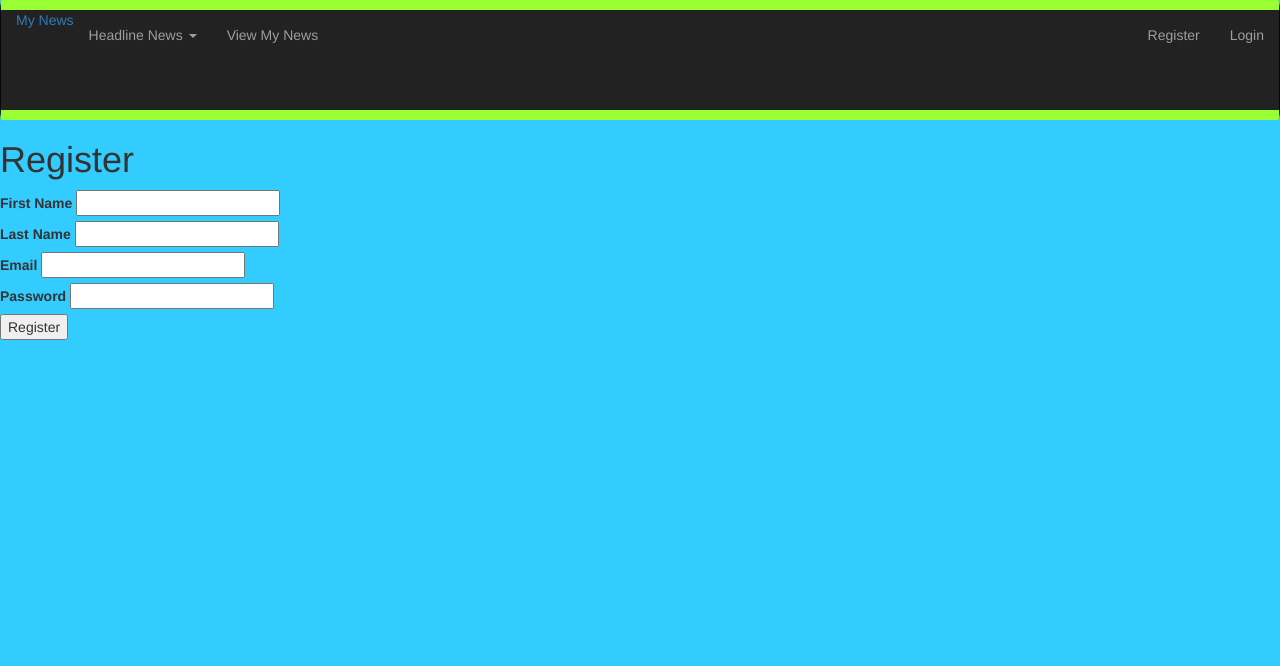
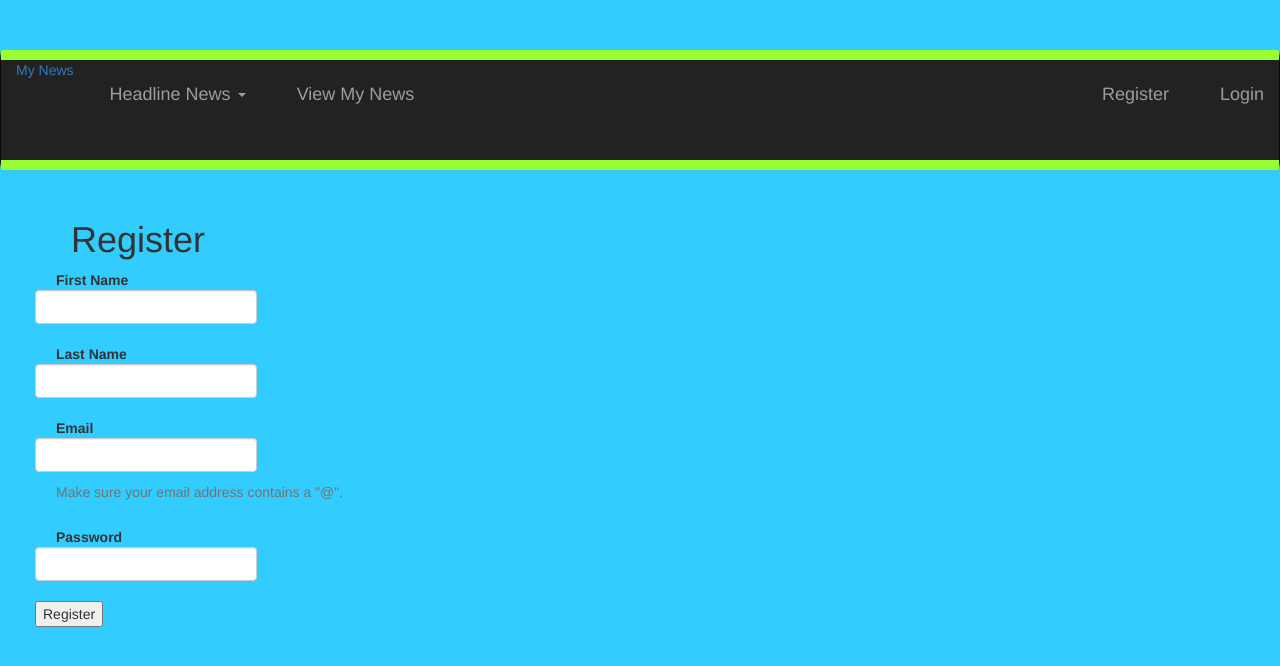
Before and after one commit to loribard/personalized_news.mainrepo, a Flask app: page /register_form in a window 1280 px wide. Shown: the top 666 px of the page. Run offline with Flask 2, Linux system fonts and the light colour scheme; parts of the project's set-up code (start-up, migrations or seed data) failed here and were passed over; some libraries are stand-ins or nearby versions.

Commit message:
worked on bootstrap, css and html

```diff
--- a/important.html
+++ /dev/null
@@ -1,6 +0,0 @@
-{% extends 'base.html' %}
-{% block content %}
-
-You are a valued user of our app.
-
-{% endblock %}
--- a/static/mystyle.css
+++ b/static/mystyle.css
@@ -1,33 +1,18 @@
 
         .navbar-brand { font-family: "Anton"; text-align: left; padding:0px;}
 
-        #login  {
-          width:80%;
-          font-size: 125%;
-        }
-
-        .navbar .icon-bar {
-          display: block;
-          width: 22px;
-          height: 10px;
-          background-color: #cccccc;
-          border-radius: 1px;
-          }
-
         #headlines {
-          height:100%;
           width:80%;
           margin:auto;
           margin-top:1cm;
-
+          text-indent: 0px;
         }
 
         body {
-
-          width: 100%;
-          height: 100%;
+          padding-top:50px;
           background-color: #33ccff;
-                  }
+          text-indent:1.5em;
+        }
 
 
         #saying  {
@@ -35,28 +20,11 @@
           width:80% ;
           margin: auto;
           margin-top:2cm;
-
         }
 
-
-
-      #news-container {
-        box-shadow: black;
-        padding:0;
-
-      }
-
-
-
-        #categories {
-          margin-left:5cm;
+        form {
+          margin:50px;
         }
-
-        .spaced {
-          margin-left:20px;
-          margin-top: 20px;
-        }
-
 
         .navbar-inverse {
           height:120px;
@@ -64,27 +32,6 @@
           border-bottom: 10px solid #99ff33;
         }
 
-
-
-      .green {
-              background: #99ff33;
-              height: 70px;
-            }
-
-.news {
-
-  background-color: #99ff33;
-  font-family="Anton";
-  height:50px;
-  width:200px;
-  font-size: 150%;
-}
-
-#changing  {
-    width:80%;
-}
-
-#register_form {
-    width: 80%;
-    size:125%;
-}
+        #changing  {
+          width:80%;
+        }
--- a/subreddit_dict.txt
+++ /dev/null
@@ -1 +0,0 @@
-{'funny': {0: {'url': u'http://imgur.com/Ao19hH4', 'title': u'Oops'}, 1: {'url': u'http://i.imgur.com/w0fc4Q3.jpg', 'title': u'I just quit my job the best way I know how.'}, 2: {'url': u'http://i.imgur.com/cAvqVdR.gifv', 'title': u'Synchronized Solo Diving'}, 3: {'url': u'http://i.imgur.com/8MYHxyV.gif', 'title': u'When Mace Windu Lends a Hand'}, 4: {'url': u'http://imgur.com/gallery/CJTJU', 'title': u'Is she... human?'}}}
--- a/templates/base.html
+++ b/templates/base.html
@@ -2,9 +2,11 @@
 <html lang="en">
 <head>
 <meta charset="utf-8">
+
+<meta http-equiv="X-UA-Compatible" content="IE=edge">
 <meta name="viewport" content="width=device-width,initial-scale=1">
 
-    <link href="//maxcdn.bootstrapcdn.com/bootstrap/3.3.5/css/bootstrap.min.css"
+<link href="//maxcdn.bootstrapcdn.com/bootstrap/3.3.5/css/bootstrap.min.css"
       rel="stylesheet">
     <link  href='/static/mystyle.css' rel='stylesheet'>
 
@@ -29,11 +31,11 @@
               </a>
         </div>
 
+
         <ul class="nav navbar-nav">
 
               <li class="dropdown">
-              <a class="dropdown-toggle" data-toggle="dropdown">Headline News
-              <span class="caret"></span></a>
+              <a class="dropdown-toggle" data-toggle="dropdown"><h4>Headline News          <span class="caret"></span></h4></a>
                 <ul class="dropdown-menu">
                   <li> <a href='/news/bbc-news'> BBC </a></li>
                   <li> <a href='/news/bloomberg'> Bloomberg</a></li>
@@ -41,34 +43,24 @@
                   <li> <a href='/news/google-news'> Google News</a></li>
                   <li> <a href='/news/associated-press'> Associated Press</a></li>
                 </ul>
-
               </li>
-
-
-
-                <li id="see-news"><a href='/see-news'>View My News</a></li>
+              <li id="see-news"><a href='/see-news'><h4>View My News</h4></a></li>
          </ul>
 
           <ul class="nav navbar-nav navbar-right">
               {% if "user_id" in session %}
-                  <li><a href="/declare_interests">My Interests</a></li>
-                  <li><a href="/logout">Logout</a></li>
+                  <li><a href="/declare_interests"><h4>My Interests</h4></a></li>
+                  <li><a href="/logout"><h4>Logout</h4></a></li>
               {% else %}
-                  <li id="register"><a href="/register_form">Register</a></li>
-                  <li><a href="/login">Login</a></li>
+                  <li id="register"><a href="/register_form"><h4>Register</h4></a></li>
+                  <li><a href="/login"><h4>Login</h4></a></li>
               {% endif %}
+          </ul>
+    </div>
+</nav>
+</div>
 
-          </ul>
-
-        <!-- /.navbar-collapse -->
-    </div>
-    <!-- /.container-fluid -->
-</nav>
 <div id="changing"></div>
-<!-- <p>
-    <button id="get-news-quote-button" class="btn btn-primary">Get News Quote</button>
-  </p> -->
-
 
 <div id="extending">
     {% for flash in get_flashed_messages() %}
@@ -76,7 +68,6 @@
     {% endfor %}
 </div>
 
-</div>
 
 <script src="https://code.jquery.com/jquery-2.1.4.min.js"></script>
 <script src="http://ajax.googleapis.com/ajax/libs/jquery/1.11.0/jquery.min.js"
--- a/templates/headlines.html
+++ b/templates/headlines.html
@@ -6,7 +6,7 @@
 
 <br>
 
-<h2>{{description}}</h2>
+<h2 id="headline-title">{{description}}</h2>
 <br>
 
 <h2><a href='{{url}}'>Click for full story: {{title}}</a></h2>
--- a/templates/register_form.html
+++ b/templates/register_form.html
@@ -3,39 +3,43 @@
 
 
 
-<form id="register_form" action="/register_form" method="POST">
+<form id="register_form" class= "form-horizontal" action="/register_form" role="form" method="POST">
 <h1>Register</h1>
-    <div>
+    <div class="form-group">
         <label>
             First Name
-            <input type="firstname" name="firstname">
+            <input type="firstname" name="firstname" class="form-control">
         </label>
     </div>
 
-    <div>
+    <div class="form-group">
         <label>
             Last Name
-            <input type="lastname" name="lastname">
+            <input type="lastname" name="lastname" class="form-control">
         </label>
     </div>
 
-    <div>
+    <div class="form-group">
         <label>
             Email
-            <input type="email" name="email">
+            <input type="email" name="email" class="form-control">
+
         </label>
+            <span class="help-block">
+            Make sure your email address contains a "@".
+            </span>
     </div>
 
-    <div>
+    <div class="form-group">
         <label>
             Password
-            <input type="password" name="password">
+            <input type="password" name="password" class="form-control">
         </label>
     </div>
 
 
 
-    <div>
+    <div class="form-group">
         <input type="submit" value="Register">
     </div>
 
```
Also changed, not shown: db_func.py (deleted, +0 -7 lines), subreddit_dict.py (deleted, +0 -13 lines), templates/declare_interests.html (+11 -6 lines), templates/login.html (+10 -7 lines), templates/thenews.html (+27 -71 lines), 1 other file.
